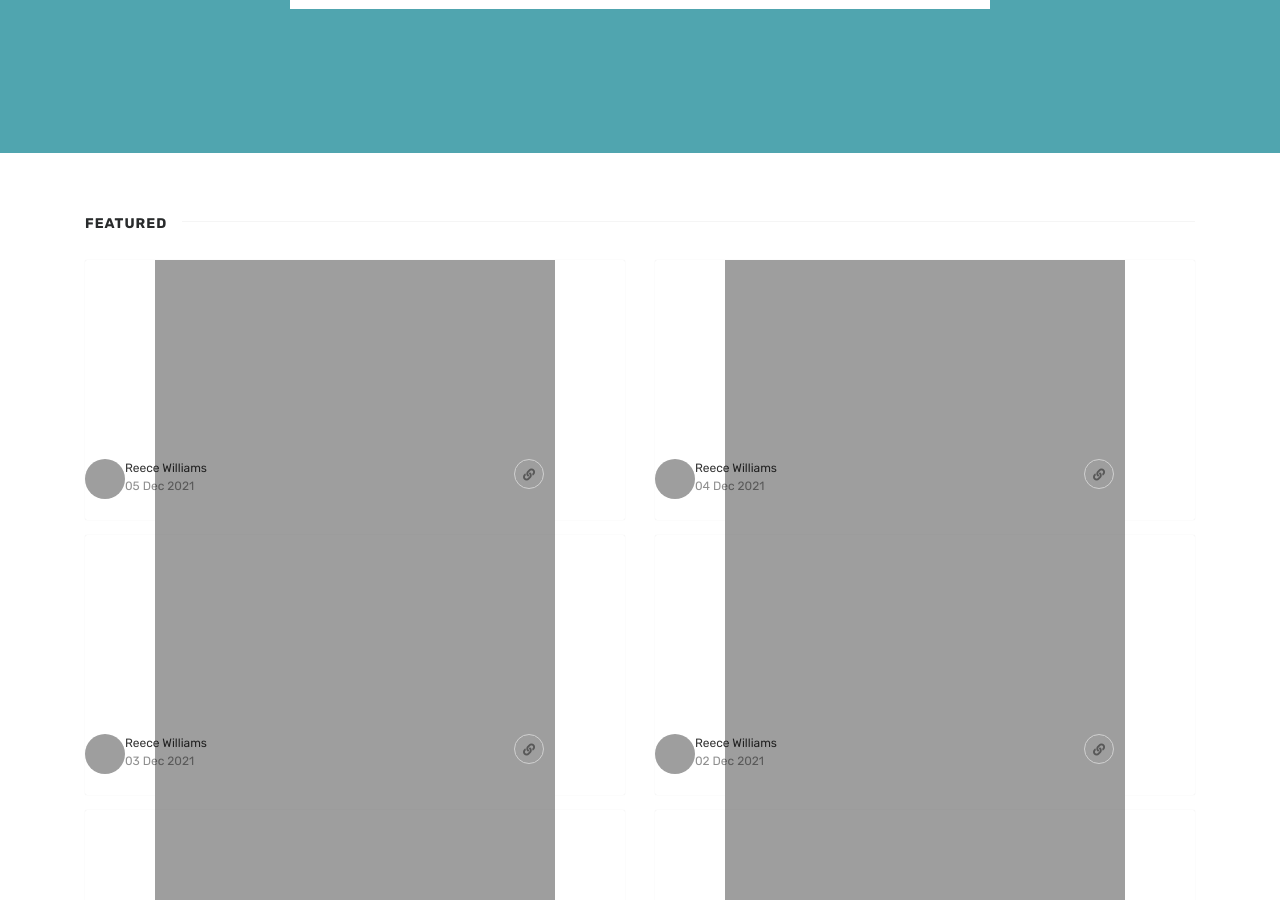
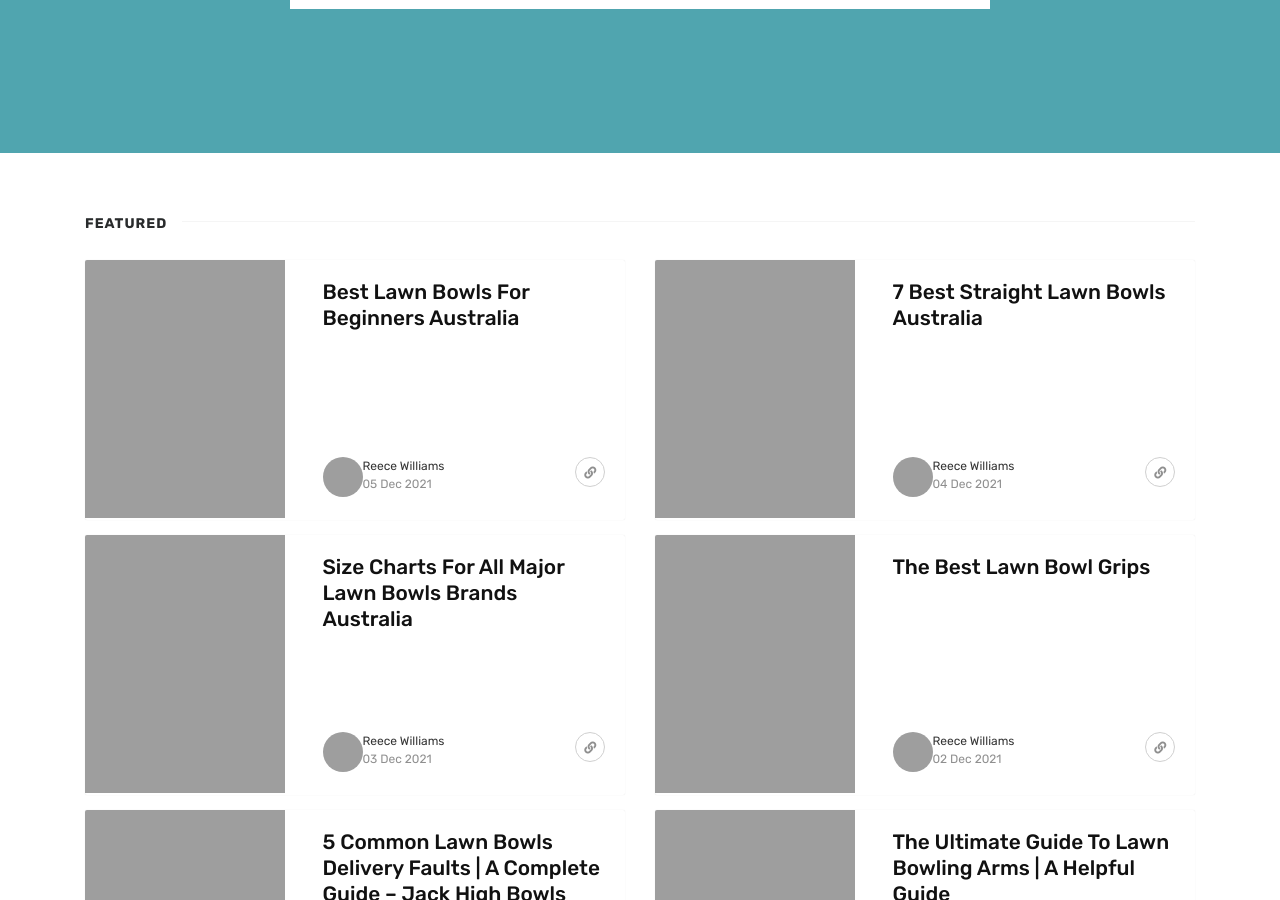
Before and after one commit to krussll/howtoplaysport, a Jekyll site: the page built from index.html, in a window 1280 px wide and 900 px high, scrolled down 574 px. Built offline with Jekyll 4.4.1, drawn with Linux system fonts in a browser that asks for light colours; nearby versions of some CDN libraries; grey boxes are pictures that could not be loaded.

Commit message:
Update index.html

```diff
--- a/index.html
+++ b/index.html
@@ -28,7 +28,7 @@ noAds: true
     {% for post in site.posts %}
 
         {% if post.featured == true %}
-                {% include postbox.html %}
+                {% include featuredbox.html %}
         {% endif %}
 
     {% endfor %}
```
